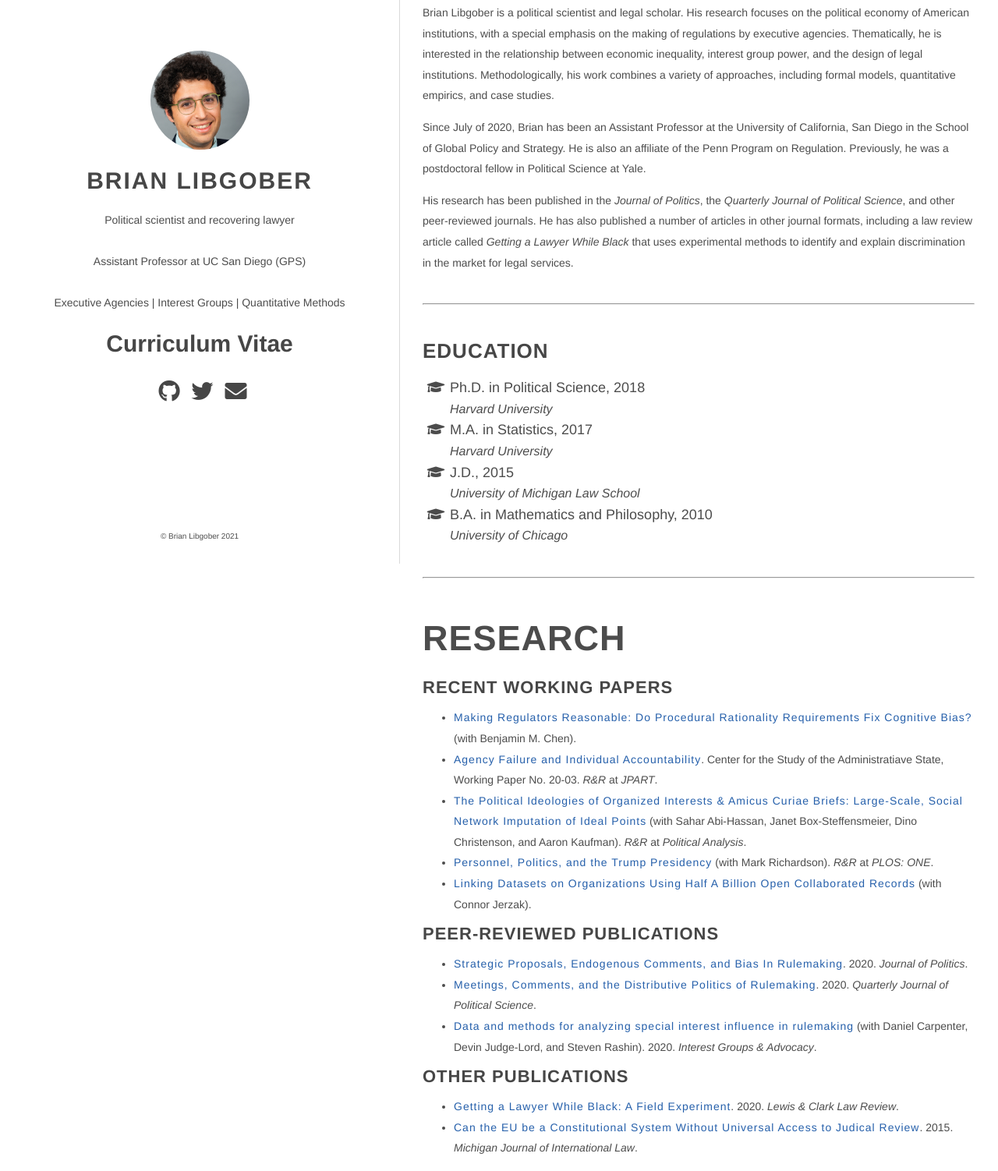
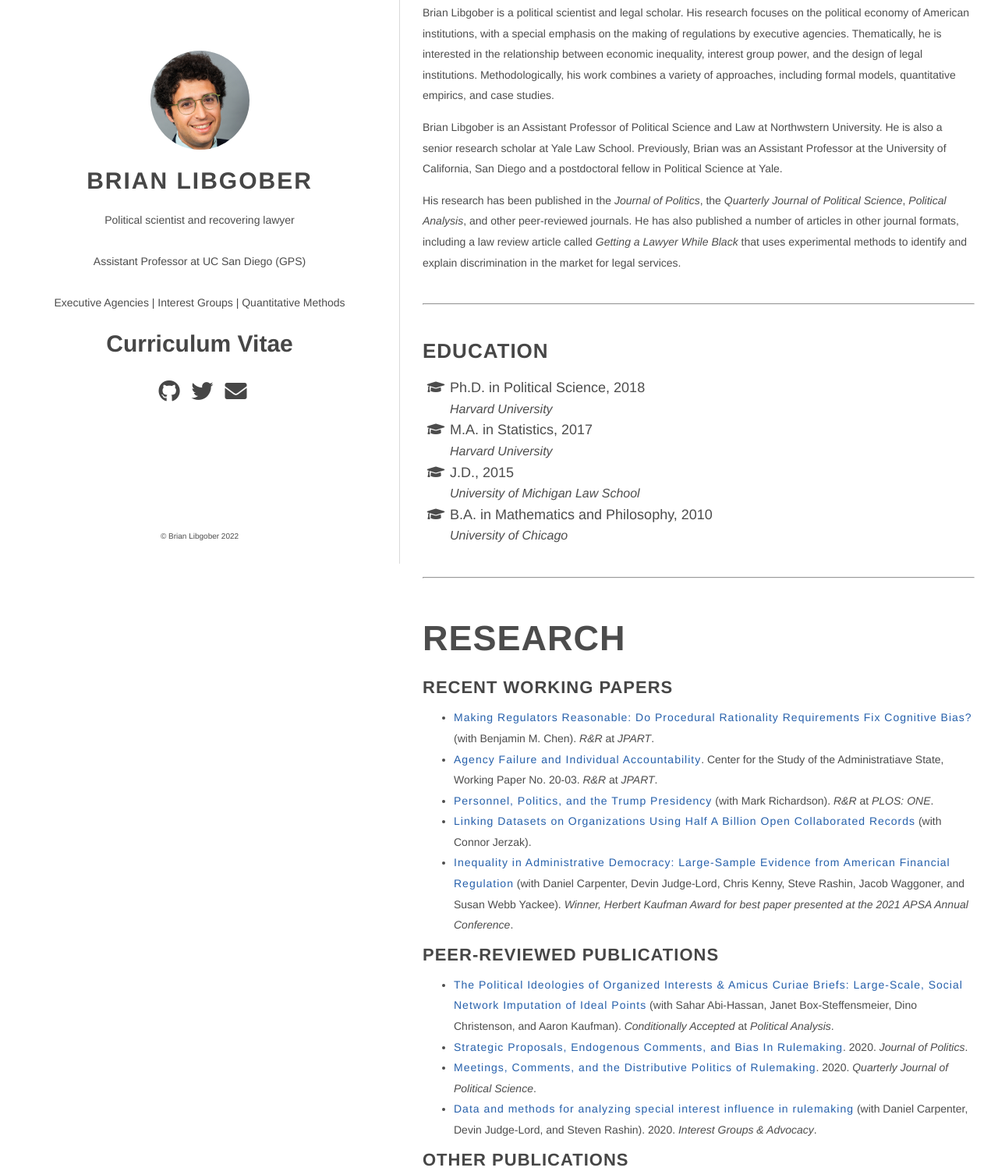
Before and after one commit to libgober/libgober.github.io, a plain HTML site: page index.html in a window 1280 px wide. Shown: the part 77-1579 px from the top of the page at 78% size. Drawn offline with Linux system fonts and the light colour scheme; some icons are missing.

Commit message:
catching up

```diff
--- a/index.html
+++ b/index.html
@@ -257,7 +257,7 @@ Executive Agencies | Interest Groups | Quantitative Methods
         &copy;
 
           Brian Libgober
-          2021
+          2022
 
 
 
@@ -317,8 +317,8 @@ Don't forget to check the README.md file!
 Remember that you can also specify a section header for the posts below by configuring the `mainSectionsTitle` parameter in the front matter of this file.
 -->
 <p>Brian Libgober is a political scientist and legal scholar. His research focuses on the political economy of American institutions, with a special emphasis on the making of regulations by executive agencies. Thematically, he is interested in the relationship between economic inequality, interest group power, and the design of legal institutions. Methodologically, his work combines a variety of approaches, including formal models, quantitative empirics, and case studies.</p>
-<p>Since July of 2020, Brian has been an Assistant Professor at the University of California, San Diego in the School of Global Policy and Strategy. He is also an affiliate of the Penn Program on Regulation. Previously, he was a postdoctoral fellow in Political Science at Yale.</p>
-<p>His research has been published in the <em>Journal of Politics</em>, the <em>Quarterly Journal of Political Science</em>, and other peer-reviewed journals. He has also published a number of articles in other journal formats, including a law review article called <em>Getting a Lawyer While Black</em> that uses experimental methods to identify and explain discrimination in the market for legal services.</p>
+<p>Brian Libgober is an Assistant Professor of Political Science and Law at Northwstern University. He is also a senior research scholar at Yale Law School. Previously, Brian was an Assistant Professor at the University of California, San Diego and a postdoctoral fellow in Political Science at Yale.</p>
+<p>His research has been published in the <em>Journal of Politics</em>, the <em>Quarterly Journal of Political Science</em>, <em>Political Analysis</em>, and other peer-reviewed journals. He has also published a number of articles in other journal formats, including a law review article called <em>Getting a Lawyer While Black</em> that uses experimental methods to identify and explain discrimination in the market for legal services.</p>
 <br>
 <hr>
 <br>
@@ -347,14 +347,15 @@ Remember that you can also specify a section header for the posts below by confi
 <h1 id="research">Research</h1>
 <h3 id="recent-working-papers">Recent Working Papers</h3>
 <ul>
-<li><a href="/chen_libgober.pdf">Making Regulators Reasonable: Do Procedural Rationality Requirements Fix Cognitive Bias?</a> (with Benjamin M. Chen).</li>
+<li><a href="/chen_libgober.pdf">Making Regulators Reasonable: Do Procedural Rationality Requirements Fix Cognitive Bias?</a> (with Benjamin M. Chen). <em>R&amp;R</em> at <em>JPART</em>.</li>
 <li><a href="https://administrativestate.gmu.edu/wp-content/uploads/sites/29/2020/02/Libgober-Agency-Failure-and-Individual-Accountability.pdf">Agency Failure and Individual Accountability</a>. Center for the Study of the Administratiave State, Working Paper No. 20-03. <em>R&amp;R</em> at <em>JPART</em>.</li>
-<li><a href="/amicus_scaling.pdf">The Political Ideologies of Organized Interests &amp; Amicus Curiae Briefs: Large-Scale, Social Network Imputation of Ideal Points</a> (with Sahar Abi-Hassan, Janet Box-Steffensmeier, Dino Christenson, and Aaron Kaufman). <em>R&amp;R</em> at <em>Political Analysis</em>.</li>
 <li><a href="/Personnel-Politics-Under-Trump_submission_PLOS_ONE.pdf">Personnel, Politics, and the Trump Presidency</a> (with Mark Richardson). <em>R&amp;R</em> at <em>PLOS: ONE</em>.</li>
 <li><a href="/man6.pdf">Linking Datasets on Organizations Using Half A Billion Open Collaborated Records</a> (with Connor Jerzak).</li>
+<li><a href="/Participatory-Inequality-and-Rulemaking-Evidence-from-Financial-Regulation.pdf">Inequality in Administrative Democracy: Large-Sample Evidence from American Financial Regulation</a> (with Daniel Carpenter, Devin Judge-Lord, Chris Kenny, Steve Rashin, Jacob Waggoner, and Susan Webb Yackee). <em>Winner, Herbert Kaufman Award for best paper presented at the 2021 APSA Annual Conference</em>.</li>
 </ul>
 <h3 id="peer-reviewed-publications">Peer-Reviewed Publications</h3>
 <ul>
+<li><a href="/amicus_scaling.pdf">The Political Ideologies of Organized Interests &amp; Amicus Curiae Briefs: Large-Scale, Social Network Imputation of Ideal Points</a> (with Sahar Abi-Hassan, Janet Box-Steffensmeier, Dino Christenson, and Aaron Kaufman). <em>Conditionally Accepted</em> at <em>Political Analysis</em>.</li>
 <li><a href="https://www.journals.uchicago.edu/doi/10.1086/706891">Strategic Proposals, Endogenous Comments, and Bias In Rulemaking</a>. 2020. <em>Journal of Politics</em>.</li>
 <li><a href="http://dx.doi.org/10.1561/100.00018135">Meetings, Comments, and the Distributive Politics of Rulemaking</a>. 2020. <em>Quarterly Journal of Political Science</em>.</li>
 <li><a href="https://doi.org/10.1057/s41309-020-00094-w">Data and methods for analyzing special interest influence in rulemaking</a> (with Daniel Carpenter, Devin Judge-Lord, and Steven Rashin). 2020. <em>Interest Groups &amp; Advocacy</em>.</li>
@@ -433,7 +434,7 @@ Remember that you can also specify a section header for the posts below by confi
         &copy;
 
           Brian Libgober
-          2021
+          2022
 
 
 
```
Also changed, not shown: 404.html (+2 -2 lines), categories/index.html (+2 -2 lines), contact/index.html (+2 -2 lines), imprint/index.html (+2 -2 lines), tags/index.html (+2 -2 lines).
